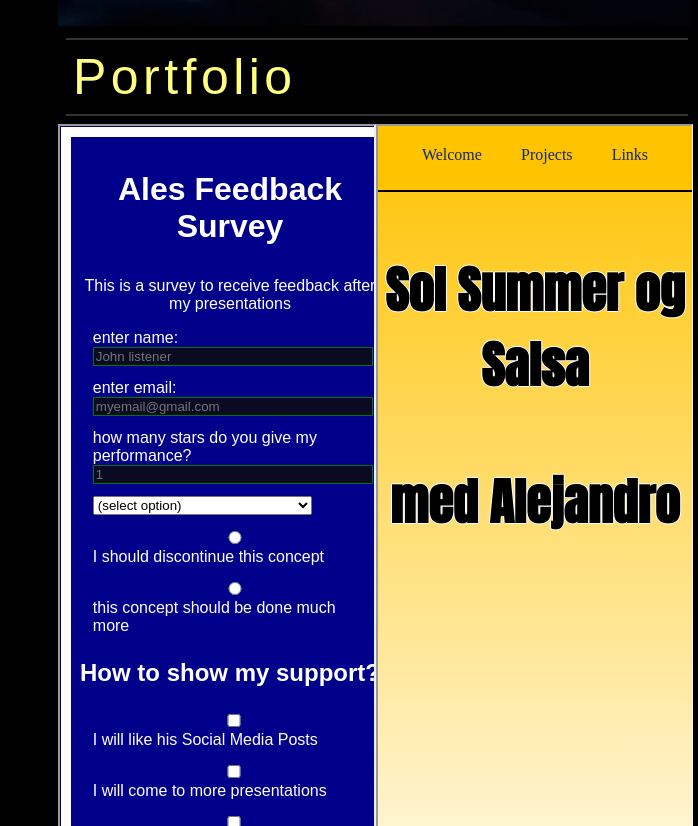
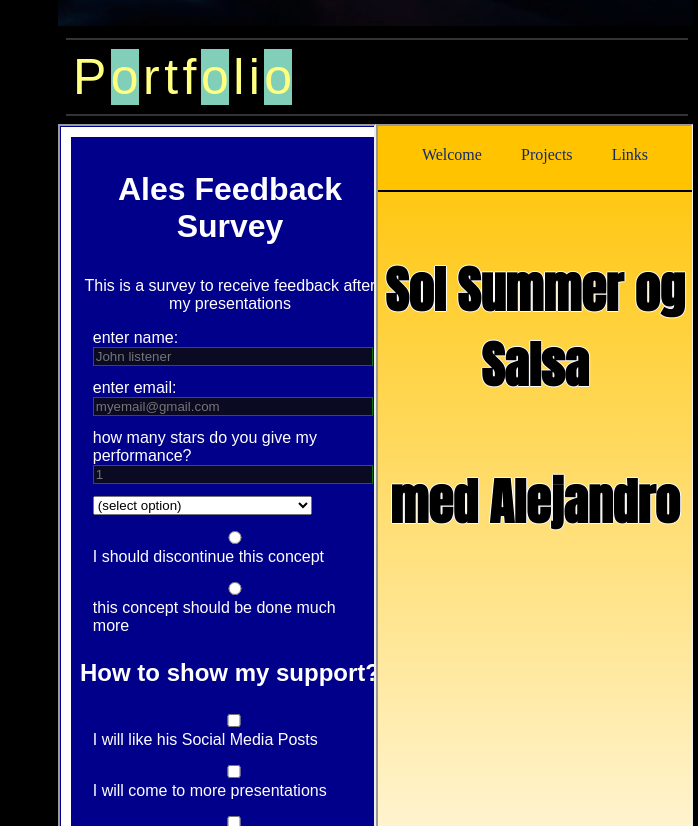
Before and after one commit to AlejandroGispert/css-first-homework, a plain HTML site: page index.html in a window 1280 px wide. Shown: the part 893-1719 px from the top of the page, without its empty margins (582-1280 px from the left). Drawn offline with Linux system fonts and the light colour scheme; animation ran at ten frames a second; a script that the page names is missing; a web font is replaced by a local one.

Commit message:
first commit

```diff
--- a/index.html
+++ b/index.html
@@ -82,14 +82,14 @@
 <div class="words1">
     <span class="word" data-word="Portfolio" style="--word-index: 0;">
     <span id="letter-p"  class="char" data-char="P" style="--char-index: 0;">P</span>
-    <span class="char" data-char="o" style="--char-index: 1;">o</span>
+    <span class="char oo" data-char="o" style="--char-index: 1;">o</span>
     <span class="char" data-char="r" style="--char-index: 2;">r</span>
     <span class="char" data-char="t" style="--char-index: 3;">t</span>
     <span class="char" data-char="f" style="--char-index: 4;">f</span>
-    <span class="char" data-char="o" style="--char-index: 5;">o</span>
+    <span class="char oo" data-char="o" style="--char-index: 5;">o</span>
     <span class="char" data-char="l" style="--char-index: 6;">l</span>
     <span class="char" data-char="i" style="--char-index: 7;">i</span>
-    <span class="char" data-char="o" style="--char-index: 8;">o</span>
+    <span class="char oo" data-char="o" style="--char-index: 8;">o</span>
 </span>
  </div>
     <div class="dividers"></div>
--- a/styles.css
+++ b/styles.css
@@ -211,7 +211,7 @@ width: 100%;
         }
         }
 
-
+        .oo {background-color: #81CFB8; color:black}
 
         /* ----------------------------big animation----------- */
         #canvas1 {
```
